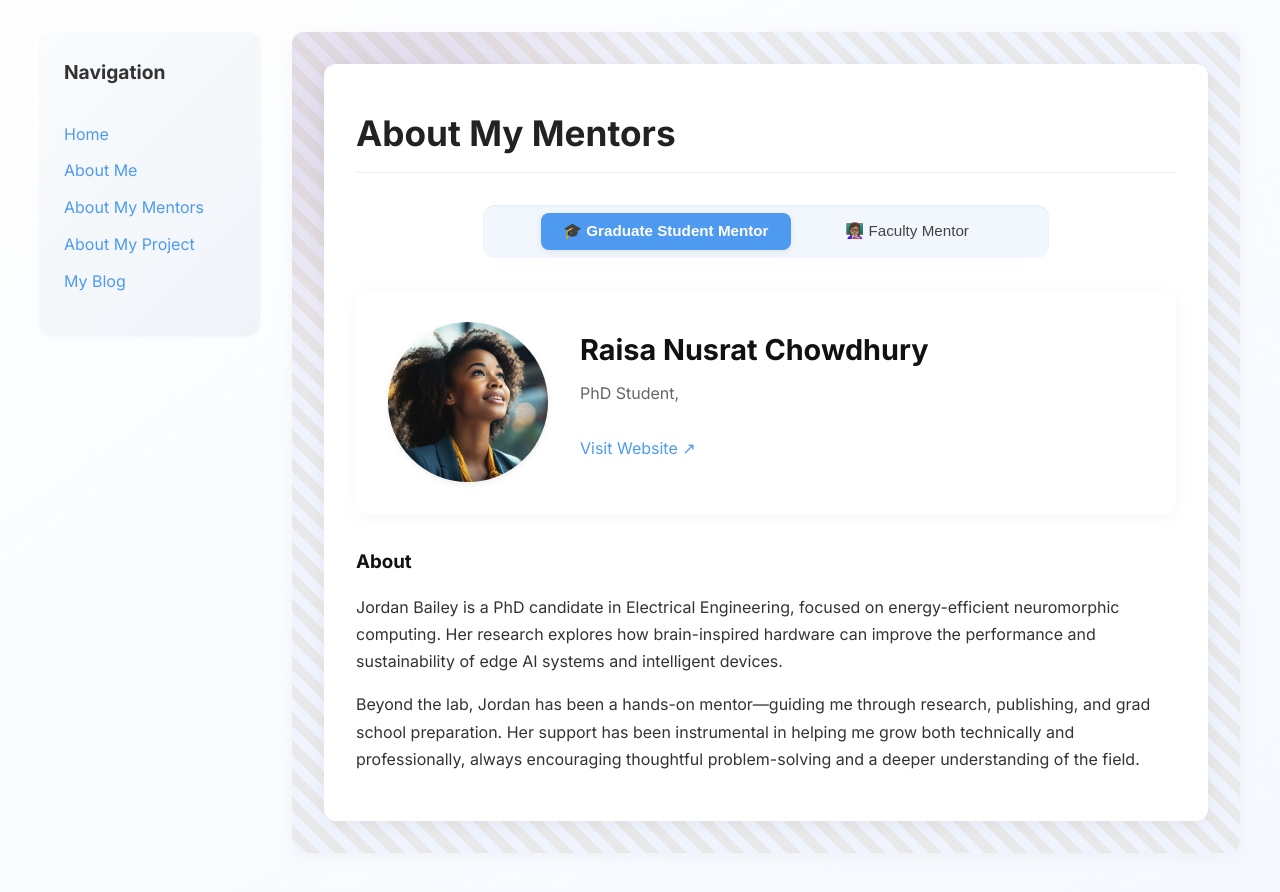
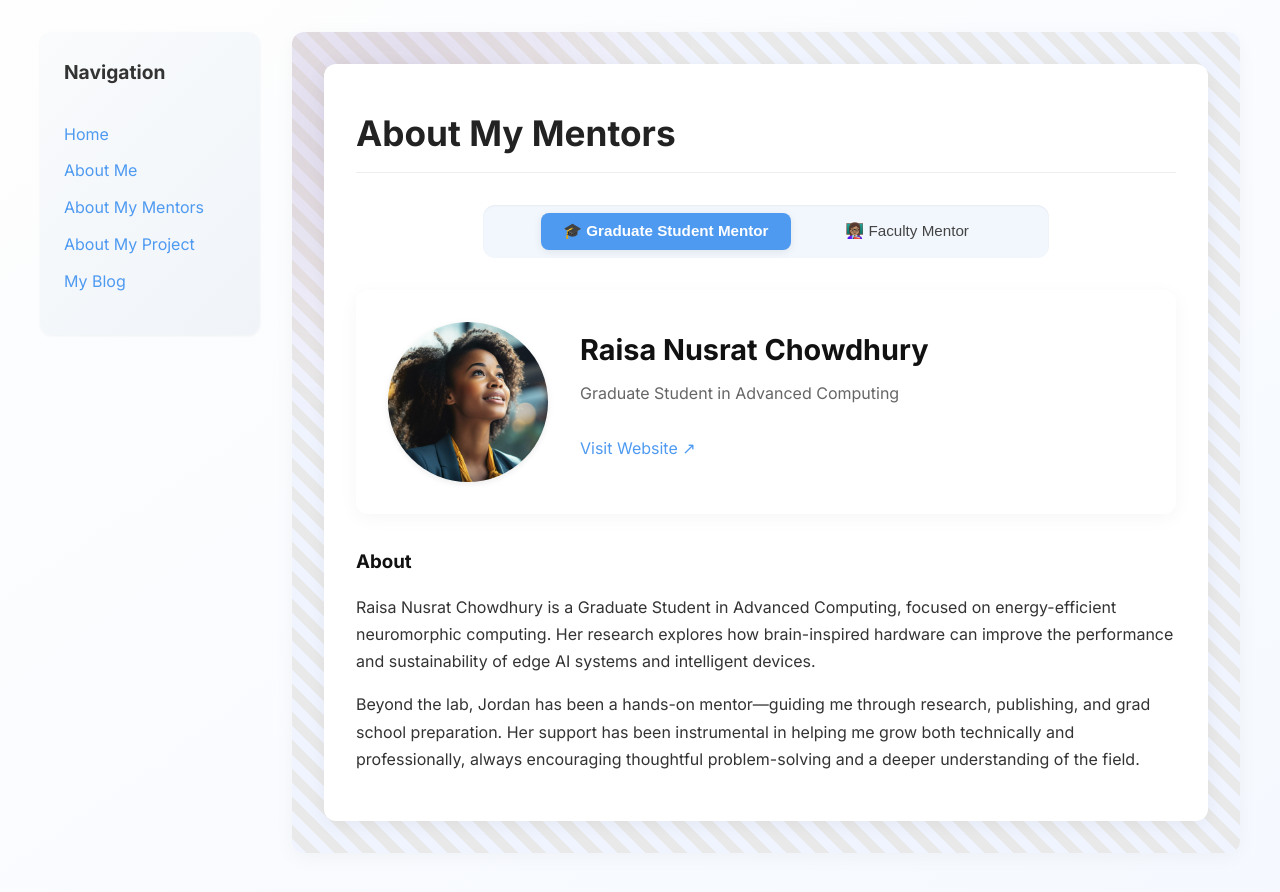
Before and after one commit to kendallzoe/kendallzoe.github.io, a Jekyll site: the page built from pages/about-my-mentor.md, in a window 1280 px wide. Shown: the top 892 px of the page. Built offline with Jekyll 4.4.1, drawn with Linux system fonts in a browser that asks for light colours.

Commit message:
Update about-my-mentor.md

```diff
--- a/pages/about-my-mentor.md
+++ b/pages/about-my-mentor.md
@@ -5,21 +5,21 @@ permalink: /about-my-mentor.html
 
 graduate_mentor:
   name: Raisa Nusrat Chowdhury
-  title: PhD Student,
+  title: Graduate Student in Advanced Computing
   image: /assets/images/graduate-student-mentor.jpg
   website: https://www.linkedin.com/in/raisa-nusrat-chowdhury-48691a1a5/
   bio: |
-    Jordan Bailey is a PhD candidate in Electrical Engineering, focused on energy-efficient neuromorphic computing. Her research explores how brain-inspired hardware can improve the performance and sustainability of edge AI systems and intelligent devices.
+    Raisa Nusrat Chowdhury is a Graduate Student in Advanced Computing, focused on energy-efficient neuromorphic computing. Her research explores how brain-inspired hardware can improve the performance and sustainability of edge AI systems and intelligent devices.
 
     Beyond the lab, Jordan has been a hands-on mentor—guiding me through research, publishing, and grad school preparation. Her support has been instrumental in helping me grow both technically and professionally, always encouraging thoughtful problem-solving and a deeper understanding of the field.
 
 faculty_mentor:
   name: Dr. Baruti Kopano
-  title: Professor Emeritus, Tuskegee University
+  title: Professor in the School of Global Journalism and Communication at Morgan State University
   image: /assets/images/faculty-mentor.jpg
   website: https://www.linkedin.com/in/baruti-kopano-34755a8/
   bio: |
-    Dr. Elijah Freeman is a pioneering figure in the field of neural engineering and robotics. With over four decades of experience in academia and research, his work has focused on developing accessible brain-computer interface systems and exploring how robotics can enhance human capability.
+    Dr. Baruti Kopano is a pioneering figure in the field of neural engineering and robotics. With over four decades of experience in academia and research, his work has focused on developing accessible brain-computer interface systems and exploring how robotics can enhance human capability.
 
     A passionate advocate for diversity in STEM, Dr. Freeman has mentored dozens of underrepresented students and continues to inspire the next generation of researchers and technologists through his leadership and legacy.
 
```
